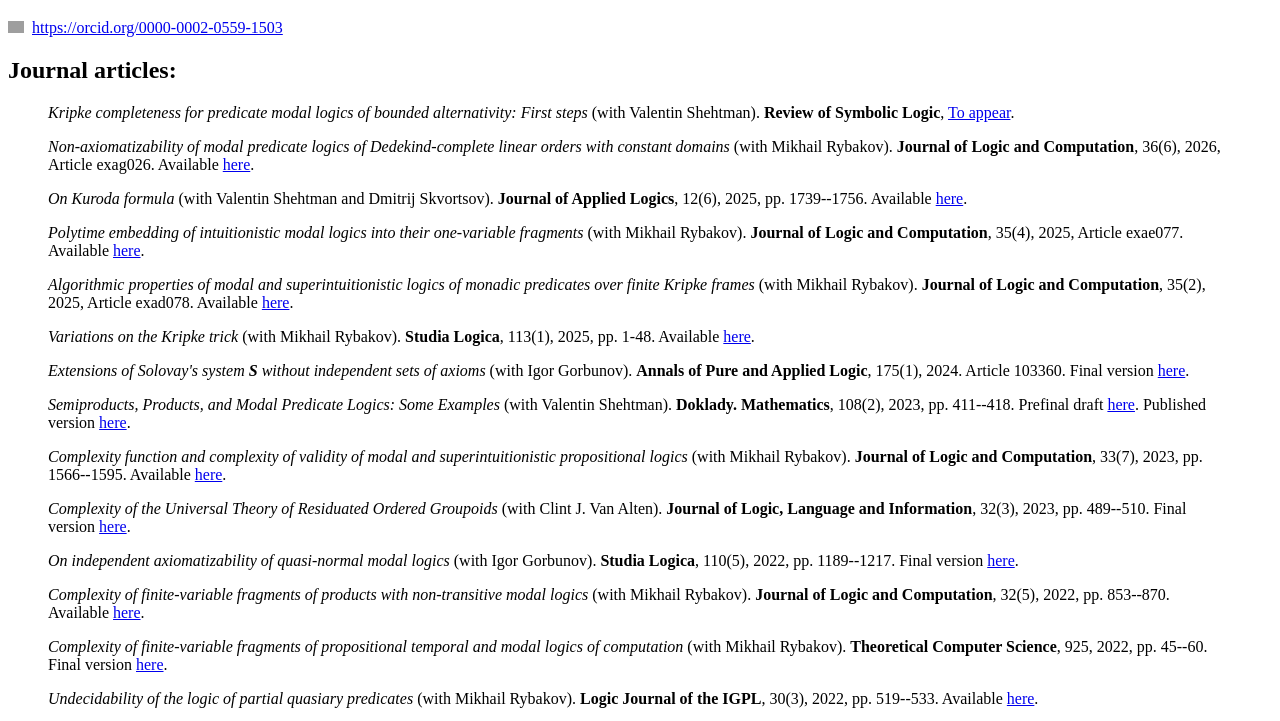
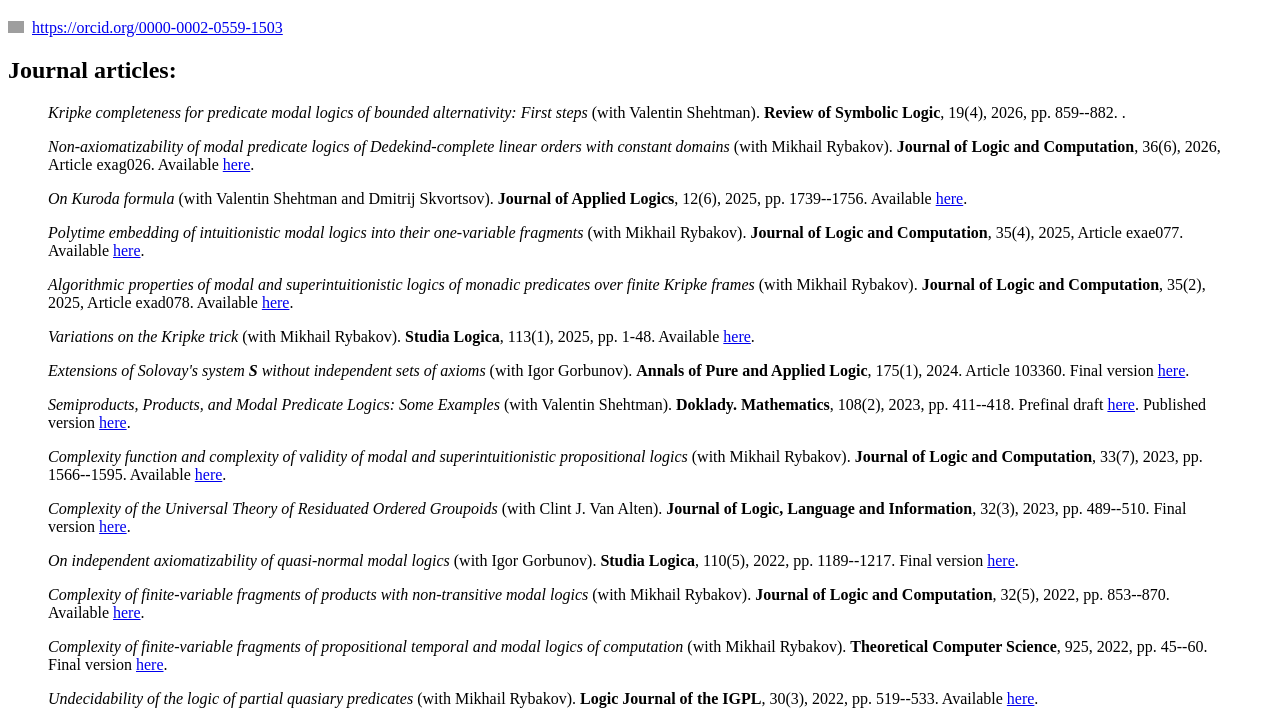
Before and after one commit to dshkatov/dshkatov.github.io, a plain HTML site: page publications.html in a window 1280 px wide. Shown: the part 61-782 px from the top of the page. Drawn offline with Linux system fonts and the light colour scheme; grey boxes are pictures that could not be loaded.

Commit message:
Add files via upload

```diff
--- a/publications.html
+++ b/publications.html
@@ -21,8 +21,9 @@
 
 <blockquote>
   <i> Kripke completeness for predicate modal logics of bounded alternativity:
-  First steps </i> (with Valentin Shehtman).  <b>Review of Symbolic Logic</b>,
-   <a href="https://www.cambridge.org/core/journals/review-of-symbolic-logic/article/kripke-completeness-for-predicate-modal-logics-of-bounded-alternativity-first-steps/146AE5B654921EAB96452282801281E3">To appear</a>.
+  First steps </i> (with Valentin Shehtman).  <b>Review of Symbolic Logic</b>, 19(4),
+  2026, pp. 859--882.
+   <a href="https://www.cambridge.org/core/journals/review-of-symbolic-logic/article/kripke-completeness-for-predicate-modal-logics-of-bounded-alternativity-first-steps/146AE5B654921EAB96452282801281E3"></a>.
 </blockquote>
 
 
```
